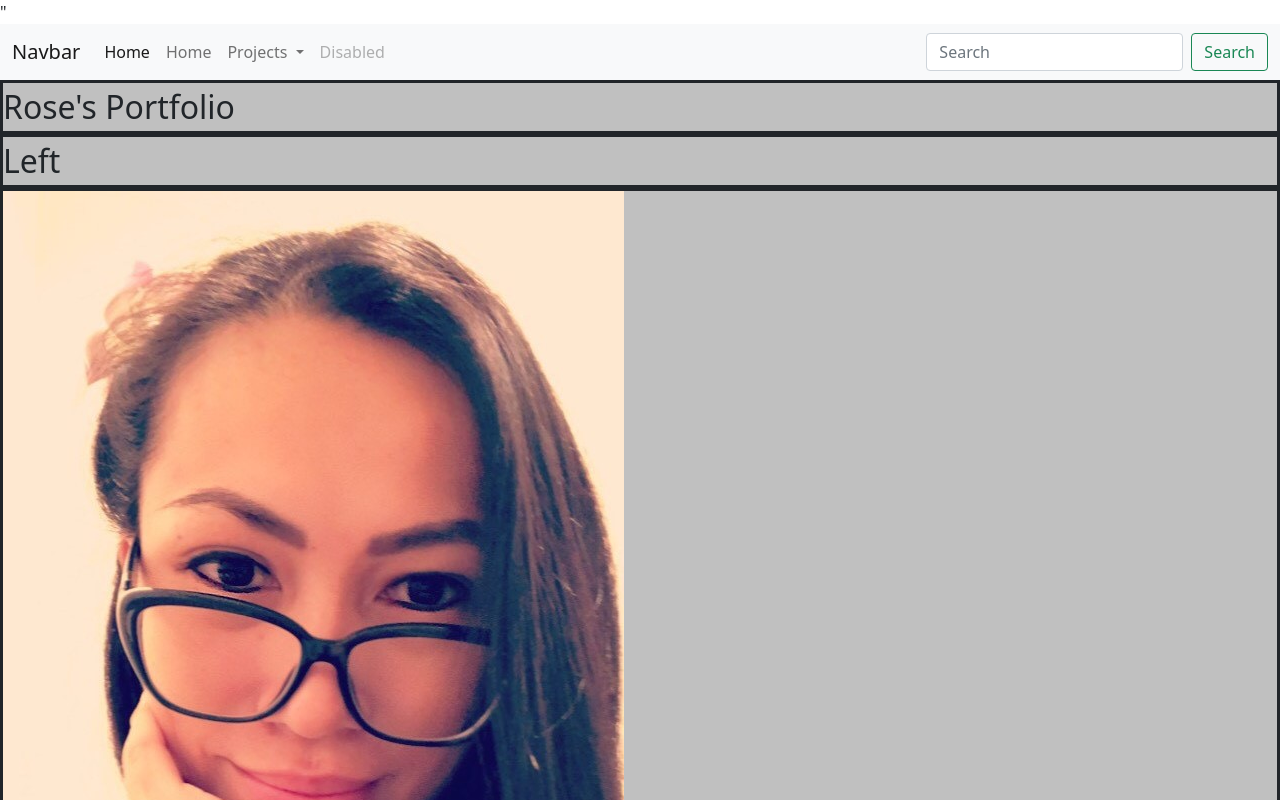
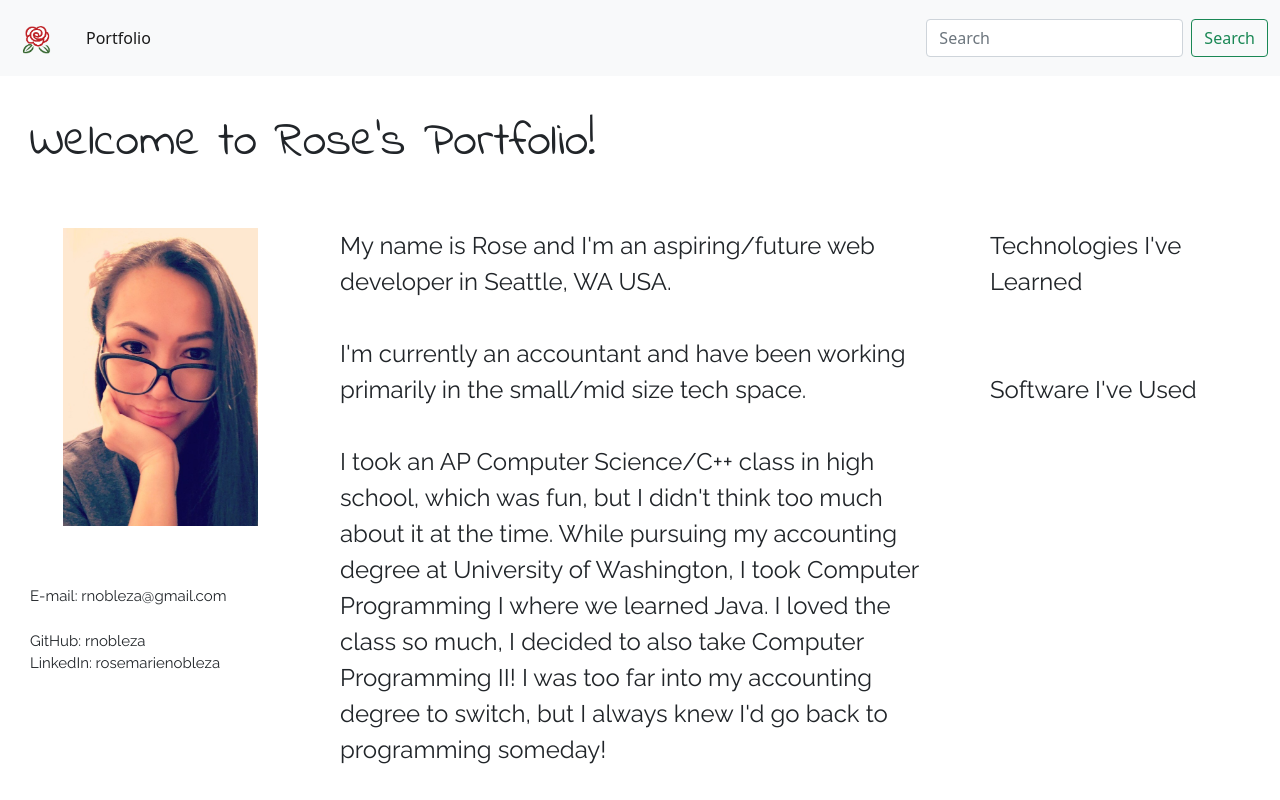
Before and after one commit to rnobleza/rnobleza.github.io, a plain HTML site: page index.html in a window 1280 px wide. Shown: the top 800 px of the page. Drawn offline with nearby package versions, Linux system fonts and the light colour scheme.

Commit message:
Add files via upload

```diff
--- a/index.html
+++ b/index.html
@@ -7,14 +7,20 @@
     <!--<meta name="viewport" content="width=device-width, initial-scale=1">-->
 
     <!-- Bootstrap CSS -->
-    <link href="https://cdn.jsdelivr.net/npm/bootstrap@5.1.0/dist/css/bootstrap.min.css" rel="stylesheet" integrity="sha384-KyZXEAg3QhqLMpG8r+8fhAXLRk2vvoC2f3B09zVXn8CA5QIVfZOJ3BCsw2P0p/We" crossorigin="anonymous">"
+    <link href="https://cdn.jsdelivr.net/npm/bootstrap@5.1.0/dist/css/bootstrap.min.css" rel="stylesheet" integrity="sha384-KyZXEAg3QhqLMpG8r+8fhAXLRk2vvoC2f3B09zVXn8CA5QIVfZOJ3BCsw2P0p/We" crossorigin="anonymous">
 
     <!-- Bootstrap Bundle with Popper -->
     <script src="https://cdn.jsdelivr.net/npm/bootstrap@5.1.0/dist/js/bootstrap.bundle.min.js" integrity="sha384-U1DAWAznBHeqEIlVSCgzq+c9gqGAJn5c/t99JyeKa9xxaYpSvHU5awsuZVVFIhvj" crossorigin="anonymous"></script>
 
     <link rel="stylesheet" type="text/css" href="style.css">
 
-    <!-- <link rel="icon" href="favicon.png" type="image/x-icon"> -->
+    <link rel="icon" href="images/rose.png" type="image/x-icon">
+
+    <link rel="preconnect" href="https://fonts.googleapis.com">
+    <link rel="preconnect" href="https://fonts.gstatic.com" crossorigin>
+    <link href="https://fonts.googleapis.com/css2?family=Indie+Flower&display=swap" rel="stylesheet">
+    <link href="https://fonts.googleapis.com/css2?family=Raleway&display=swap" rel="stylesheet">
+    <link href="https://fonts.googleapis.com/css2?family=Montserrat+Alternates&display=swap" rel="stylesheet">
 
     <title>Rose's Portfolio</title>
 
@@ -24,16 +30,16 @@
 
     <nav class="navbar navbar-expand-lg navbar-light bg-light">
         <div class="container-fluid">
-          <a class="navbar-brand" href="#">Navbar</a>
+          <a class="navbar-brand" href="https://rnobleza.github.io/"><img src="images/rose.png" alt="Rose's Portfolio" width="50" height="50" class="icon"/></a>
           <button class="navbar-toggler" type="button" data-bs-toggle="collapse" data-bs-target="#navbarSupportedContent" aria-controls="navbarSupportedContent" aria-expanded="false" aria-label="Toggle navigation">
             <span class="navbar-toggler-icon"></span>
           </button>
           <div class="collapse navbar-collapse" id="navbarSupportedContent">
             <ul class="navbar-nav me-auto mb-2 mb-lg-0">
               <li class="nav-item">
-                <a class="nav-link active" aria-current="page" href="#">Home</a>
+                <a class="nav-link active" aria-current="page" href="https://rnobleza.github.io/portfolio">Portfolio</a>
               </li>
-              <li class="nav-item">
+              <!--<li class="nav-item">
                 <a class="nav-link" href="#">Home</a>
               </li>
               <li class="nav-item dropdown">
@@ -49,7 +55,7 @@
               </li>
               <li class="nav-item">
                 <a class="nav-link disabled" href="#" tabindex="-1" aria-disabled="true">Disabled</a>
-              </li>
+              </li>-->
             </ul>
             <form class="d-flex">
               <input class="form-control me-2" type="search" placeholder="Search" aria-label="Search">
@@ -59,11 +65,47 @@
         </div>
       </nav>
 
-      <header>Rose's Portfolio</header>
-      <aside>Left</aside>
-      <article><img src="./bioPic.jpg"/></article>
-      <aside>Right</aside>
+      <div class="grid">
+
+        <header>Welcome to Rose's Portfolio!</header>
+
+      <aside>
+        <div>
+          <img src="images/bioPic.jpg" class="bioPic"/><br>
+        </div>
+        <div class ="contact">
+          <br>
+          E-mail: rnobleza@gmail.com<br>
+          <br>
+          GitHub: rnobleza<br>
+          LinkedIn: rosemarienobleza<br>
+        </div>
+
+      </aside>
+
+      <article>
+        My name is Rose and I'm an aspiring/future web developer in Seattle, WA USA.<br>
+        <br>
+        I'm currently an accountant and have been working primarily in the small/mid size tech space.<br>
+        <br>
+        I took an AP Computer Science/C++ class in high school, which was fun, but I didn't think too much about it at the time. While pursuing my accounting degree at University of Washington, I took Computer Programming I where we learned Java. I loved the class so much, I decided to also take Computer Programming II! I was too far into my accounting degree to switch, but I always knew I'd go back to programming someday!<br>
+        <br>
+        I'm now taking Full Stack Web Development with MERN at MIT xPRO to jumpstart my programming path!<br>
+
+      </article>
+
+      <aside>
+
+        Technologies I've Learned<br>
+        <br>
+
+        <br>
+        Software I've Used<br>
+
+      </aside>
+
       <footer>Footer</footer>
+    </div>
 
 
 </body>
--- a/style.css
+++ b/style.css
@@ -1,16 +1,54 @@
+#body{
+    justify-items: center;
+    align-items: center;
+    background-image: url('images/crumpled_paper_tan.jpg')
+}
+
 .grid {
     display: grid;
-    /*grid-template-columns: 200px 1fr 200px;*/
-    grid-template-columns: 300px 1fr 200px;
-    grid-template-rows: auto 1fr auto;
-    gap: 5px;
+    grid-template-columns: 300px auto 300px;
+    grid-template-rows: auto auto auto auto;
+    gap: 10px;
     height: 90vh;
+    width: 100%;
+    padding: 10px;
+    /*align-items: center;*/
+    justify-content: center;
+    /*background-image: url('/images/crumpled_paper_tan.jpg')*/
 }
+
 header, footer {
     grid-column: 1 / 4;
+    font-family: 'Indie Flower', cursive;
+    font-size: 3em;
+    align-content: center;
 }
+
+aside, article {
+    font-family: 'Raleway', sans-serif;
+    font-size: 1.5em;
+}
+
+article {
+    /*padding: 50px;*/
+}
+
 header, aside, article, footer {
-    border-style: solid;
-    background: silver;
-    font-size: 2em;
+    padding: 20px;
 }
+
+.bioPic {
+    display: block;
+    margin-top: 3;
+    margin-left: auto;
+    margin-right: auto;
+    width: 75%;
+}
+
+.icon {
+    image-size
+}
+
+.contact{
+    font-size: 15px;
+}
```
Also changed, not shown: portfolio.html (added, +32 -0 lines), images/bioPic.jpg (added), images/rose.png (added), 2 other files.
